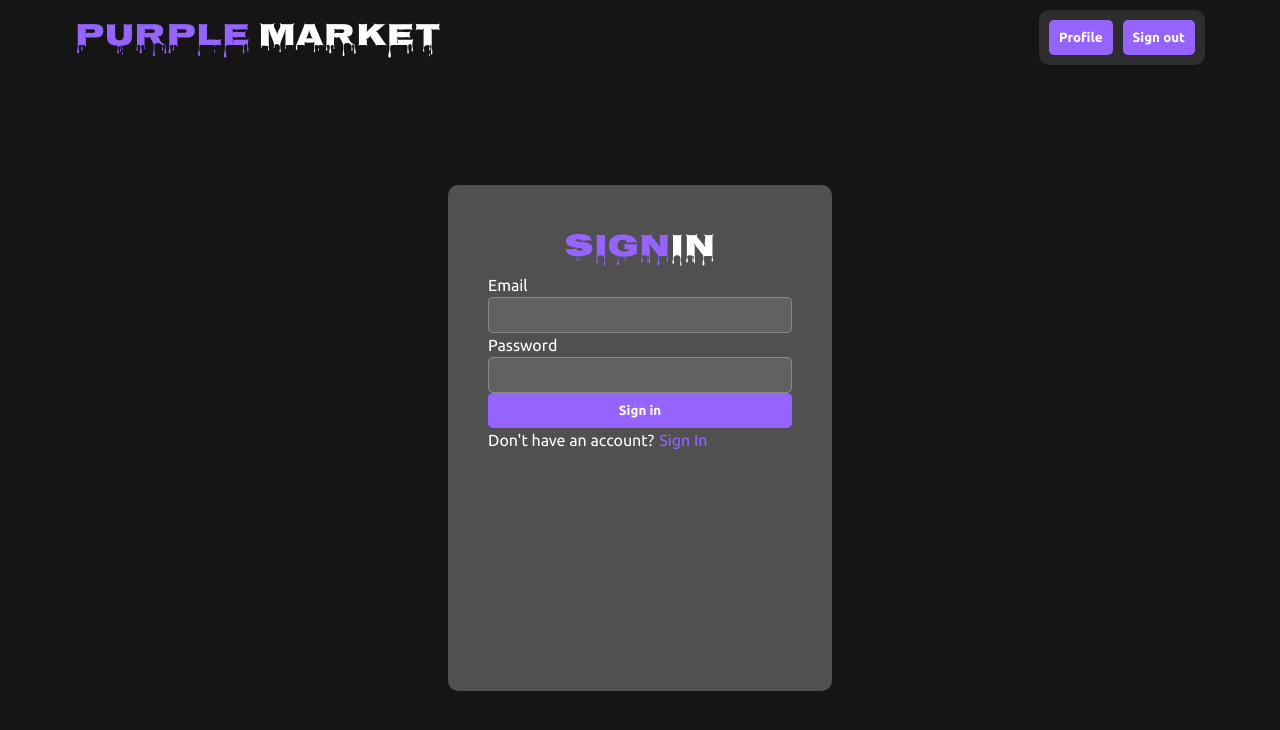
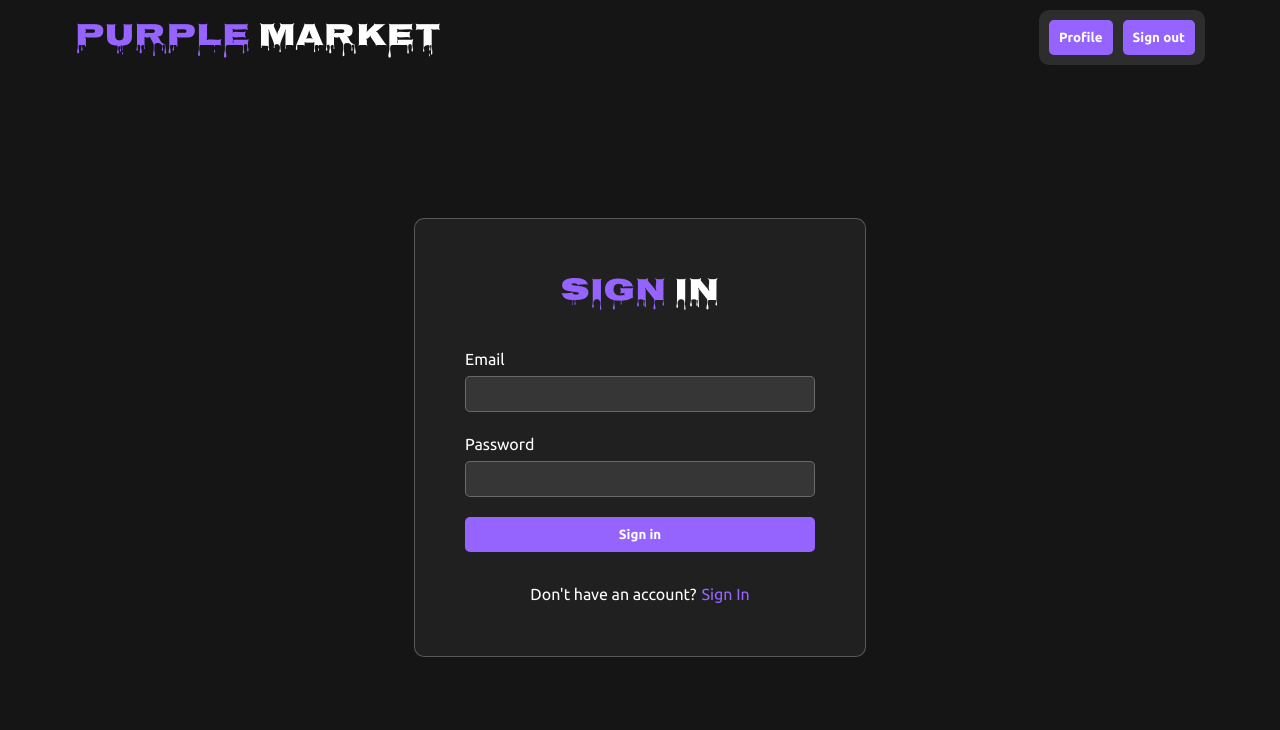
Before and after one commit to NaNi-inth20-2024/client, a React (Vite) app: page /auth in a window 1280 px wide. Shown: the top 730 px of the page. Built offline with nearby package versions, Linux system fonts and the light colour scheme.

Commit message:
* auth page fix

```diff
--- a/src/components/auth-page/auth-page.tsx
+++ b/src/components/auth-page/auth-page.tsx
@@ -18,17 +18,15 @@ const AuthPage: FC = () => {
         );
 
     const Form = authTypeToAuthForm[authType];
-    const FormLogo = (
+    const FormLogo = () => (
         <h1 className={styles.authPage_formWrapper__formLogo}>
-            {
             <span
                 className={
                     styles.authPage_formWrapper__formLogoColouredFragment
                 }
             >
-                    {authType.split(" ")[0]}
+                Sign{" "}
             </span>
-            }
             {authType.split(" ")[1]}
         </h1>
     );
@@ -36,7 +34,7 @@ const AuthPage: FC = () => {
     return (
         <div className={styles.authPage}>
             <div className={styles.authPage__formWrapper}>
-                {FormLogo}
+                <FormLogo />
                 <Form />
                 <p className={styles.authPage__formWrapper__formSwapParagraph}>
                     Don't have an account?
--- a/src/components/auth-page/styles.module.scss
+++ b/src/components/auth-page/styles.module.scss
@@ -10,11 +10,30 @@
 }
 
 .authPage__formWrapper {
-    width: 30vw;
-    padding: 40px;
-    background: v.$color-white-a25;
+    width: 40%;
+    min-width: 400px;
+    max-width: 475px;
+    padding: 50px;
+    background: v.$color-white-a5;
+    border: 1.5px solid v.$color-white-a25;
     border-radius: 10px;
-    flex-grow: 0.5;
+    display: flex;
+    flex-direction: column;
+    align-items: center;
+    gap: 30px;
+
+    form {
+        width: 100%;
+        display: flex;
+        flex-direction: column;
+        gap: 20px;
+
+        label {
+            display: flex;
+            flex-direction: column;
+            gap: 5px;
+        }
+    }
 }
 
 .authPage_formWrapper__formLogo {
@@ -26,14 +45,6 @@
     color: v.$color-purple;
 }
 
-.authPage__formWrapper__authPage__formWrapper {
-    text-align: center;
-}
-
-.authPage__formWrapper__authPage__formWrapper__formSwapParagraph {
-    margin-top: 20px;
-}
-
 .authPage__formWrapper__authPage__formWrapper__formSwapParagraph_label {
     cursor: pointer;
     color: v.$color-purple;
```
Lines whose indentation alone changed are shown as unchanged.
